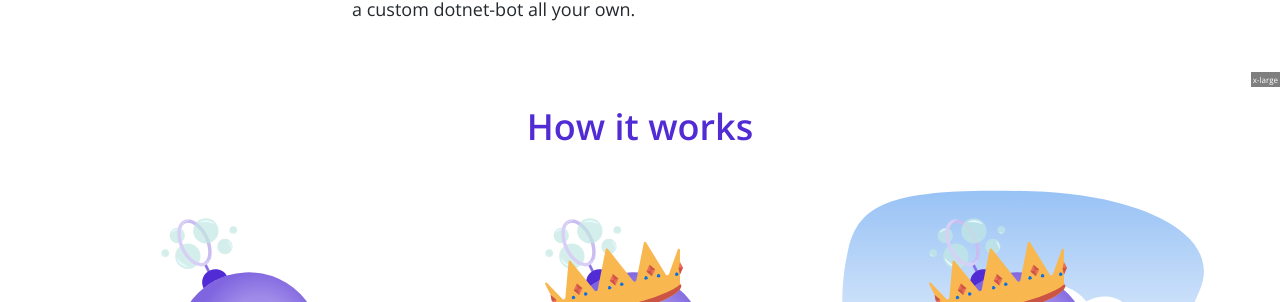
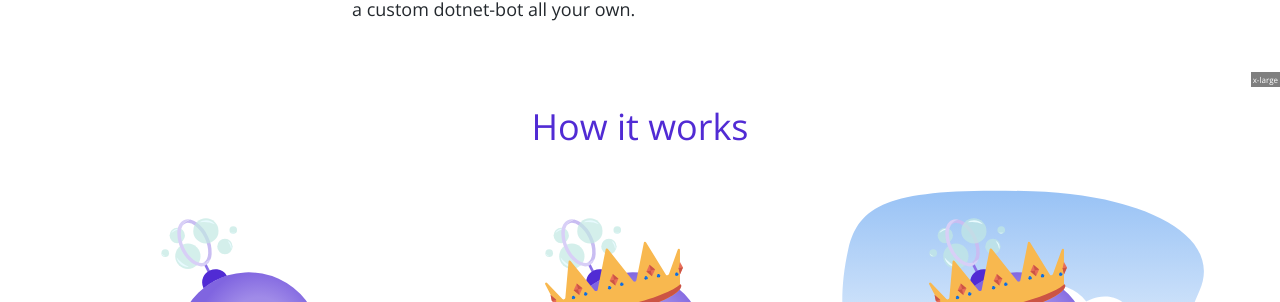
Before and after one commit to dotnet-foundation/mod-dotnet-bot, a Jekyll site: the page built from index.html, in a window 1280 px wide. Shown: the part 813-1115 px from the top of the page. Built offline with Jekyll 4.4.1, drawn with Linux system fonts in a browser that asks for light colours.

Commit message:
font adjustment

```diff
--- a/index.html
+++ b/index.html
@@ -28,7 +28,7 @@
 <section class="py-6 my-4 my-lg-6" id="how-it-works">
 
   <header class="container mb-5  text-center" data-animate-in="up">
-    <h2 class="h2 text-brand m-0">How it works</h2>
+    <h2 class="h2 text-brand m-0 font-weight-400">How it works</h2>
   </header>
 
   <div class="container-md d-md-flex">
@@ -61,7 +61,7 @@
 <section class="py-6 my-4 my-lg-6" id="gallery">
 
   <header class="container mb-5  text-center" data-animate-in="up" data-animate-in-delay="0.4">
-    <h2 class="h2 text-brand m-0">Gallery</h2>
+    <h2 class="h2 text-brand m-0 font-weight-400">Gallery</h2>
   </header>
 
   <div class="container-md gallery">
```
